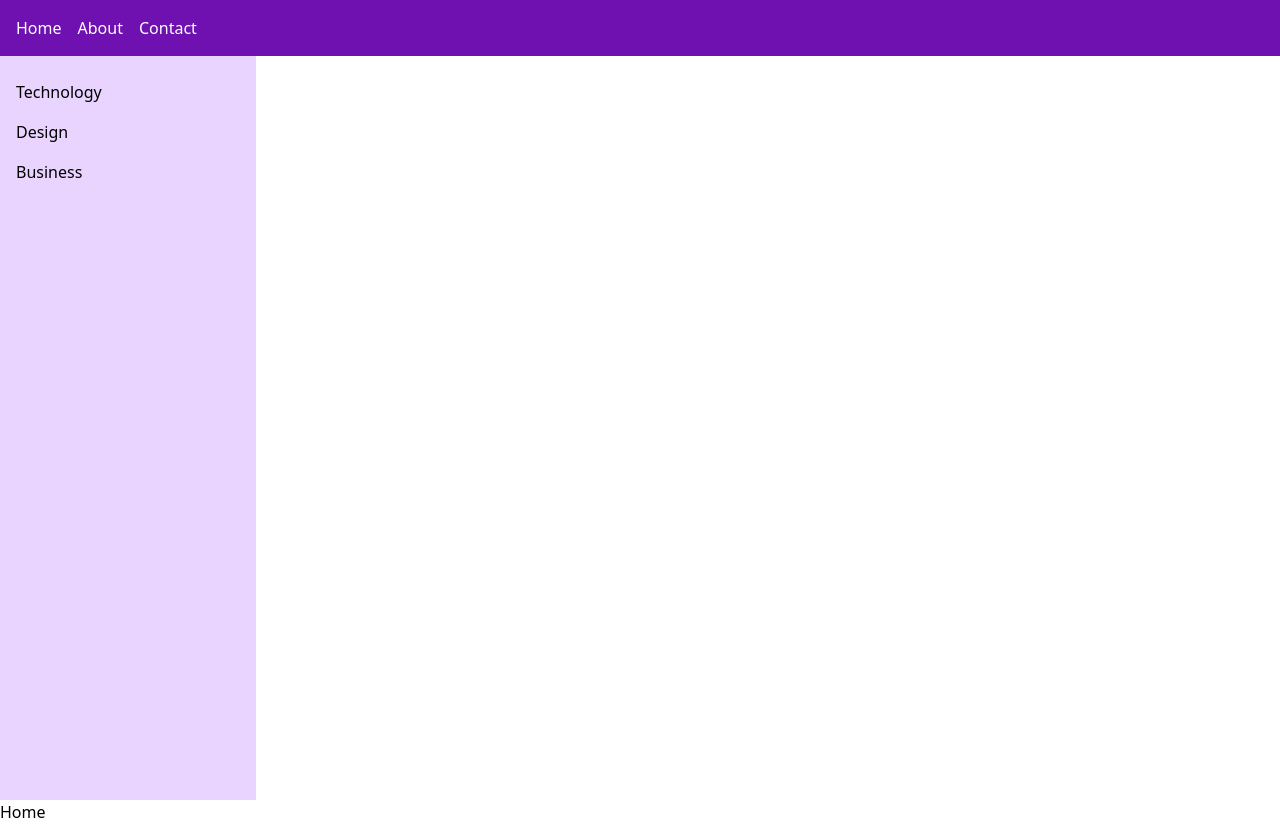
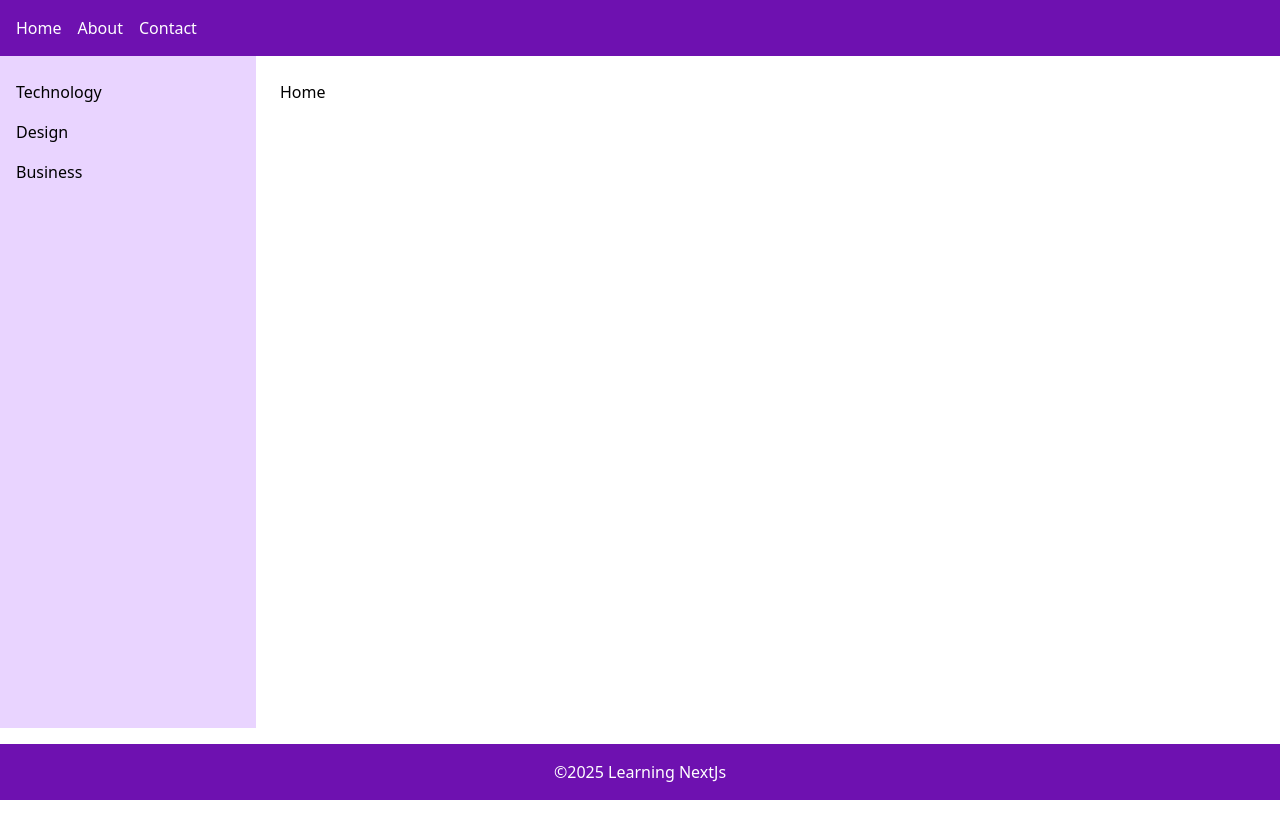
Before and after one commit to aadarshraj02/Next.JS-learnings, a Next.js app in the folder 06. Layout/layout-challange/: page / in a window 1280 px wide. After the commit the page ends 800 px from the top, so only its background shows below. Built offline with nearby package versions, Linux system fonts and the light colour scheme.

Commit message:
designed and added footer

```diff
--- a/06. Layout/layout-challange/src/app/layout.tsx
+++ b/06. Layout/layout-challange/src/app/layout.tsx
@@ -57,9 +57,12 @@ const BaseLayout = ({ children }: { children: ReactNode }) => {
                 </li>
               </ul>
             </aside>
+            <main className="flex-1 p-6 bg-white ">{children}</main>
           </div>
+          <footer className="bg-purple-800 text-white p-4 mt-4 text-center">
+            <p>&copy;2025 Learning NextJs</p>
+          </footer>
         </div>
-        {children}
       </body>
     </html>
   );
```
